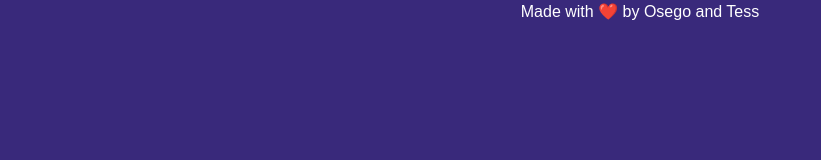
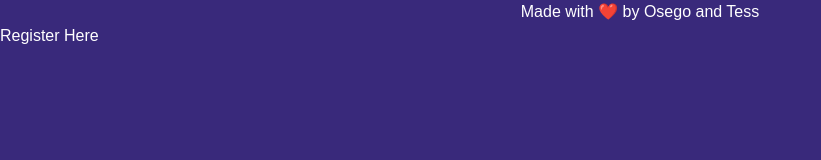
Before and after one commit to OsegoTech/Code_n_Sip, a Vue app: page /register in a window 1280 px wide. Shown: the top 160 px of the page, without its empty margins (0-821 px from the left). Built offline with nearby package versions, Linux system fonts and the light colour scheme.

Commit message:
Added the login and register routes

```diff
--- a/src/router/index.js
+++ b/src/router/index.js
@@ -2,6 +2,8 @@ import { createRouter, createWebHistory } from 'vue-router'
 import HomeView from '../views/HomeView.vue'
 import RegisteredView from '../views/RegisteredView.vue'
 import SelectedAttendees from '../views/SelectedAttendees.vue'
+import LoginView from '../views/LoginView.vue'
+import RegisterView from '../views/RegisterView.vue'
 
 const router = createRouter({
   history: createWebHistory(import.meta.env.BASE_URL),
@@ -10,6 +12,16 @@ const router = createRouter({
       path: '/',
       name: 'home',
       component: HomeView
+    },
+    {
+      path: '/login',
+      name: 'login',
+      component: LoginView
+    },
+    {
+      path: '/register',
+      name: 'register',
+      component: RegisterView
     },
     {
       path: '/members',
--- /dev/null
+++ b/src/views/LoginView.vue
@@ -0,0 +1,13 @@
+<template>
+    <div>
+        <h1>Login Here</h1>
+    </div>
+</template>
+
+<script setup>
+
+</script>
+
+<style lang="scss" scoped>
+
+</style>
--- /dev/null
+++ b/src/views/RegisterView.vue
@@ -0,0 +1,13 @@
+<template>
+    <div>
+        <h1>Register Here</h1>
+    </div>
+</template>
+
+<script setup>
+
+</script>
+
+<style lang="scss" scoped>
+
+</style>
```
